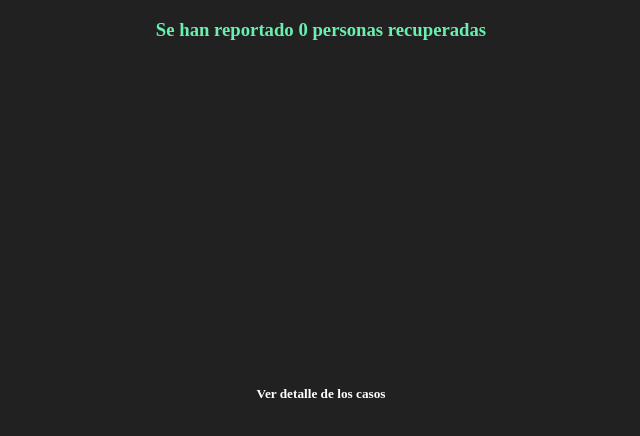
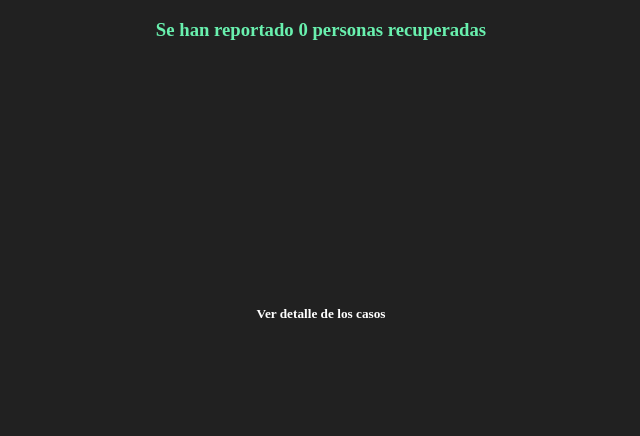
Before and after one commit to MartinMedinaRuvian/Covid19ColombiaGraficas, a plain HTML site: page paginas/recuperados.html in a window 1280 px wide. Shown: the whole page, without its empty margins (319-959 px from the left). Drawn offline with nearby package versions, Linux system fonts and the light colour scheme; no server answers.

Commit message:
Update recuperados.html

```diff
--- a/paginas/recuperados.html
+++ b/paginas/recuperados.html
@@ -4,12 +4,12 @@
     <meta charset="UTF-8">
     <meta name="viewport" content="width=device-width, initial-scale=1.0">
     <script src="../js/vue.js"></script>
-    <title>Covid19ColombiaGráficas</title>
+    <title>Covid19ColombiaGráfica</title>
 </head>
 <body style="background-color: #212121;">
     <div id="app" style="text-align: center;">
         <h3 style="color: #69F0AE">{{titulo}} {{totalCasos}} personas recuperadas</h3>
-        <canvas id="grafica" width="800" height="300"></canvas>
+        <canvas id="grafica" width="800" height="220"></canvas>
        <h5><a href="https://martinmedinaruvian.github.io/Covid19Colombia/" style="text-decoration: none; color:white" target="_blank">Ver detalle de los casos</a></h5>
     </div>
 
```
